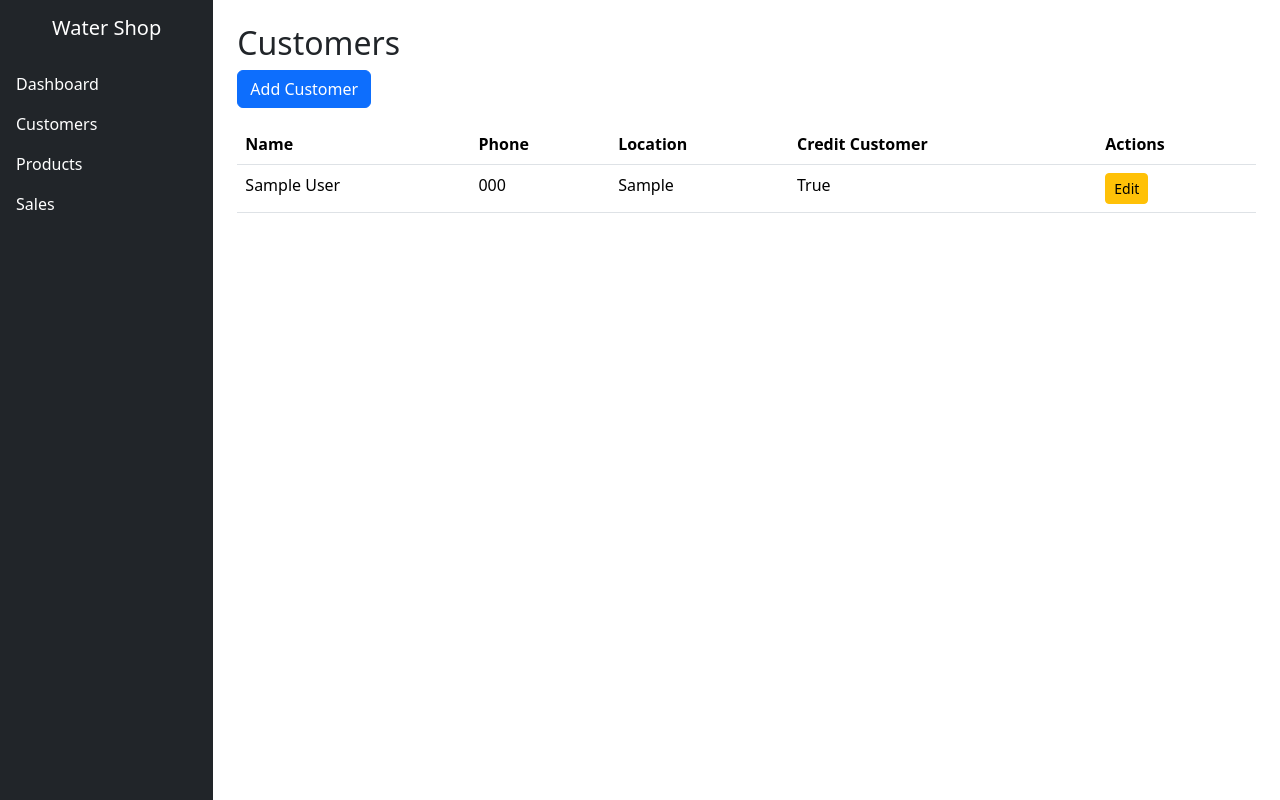
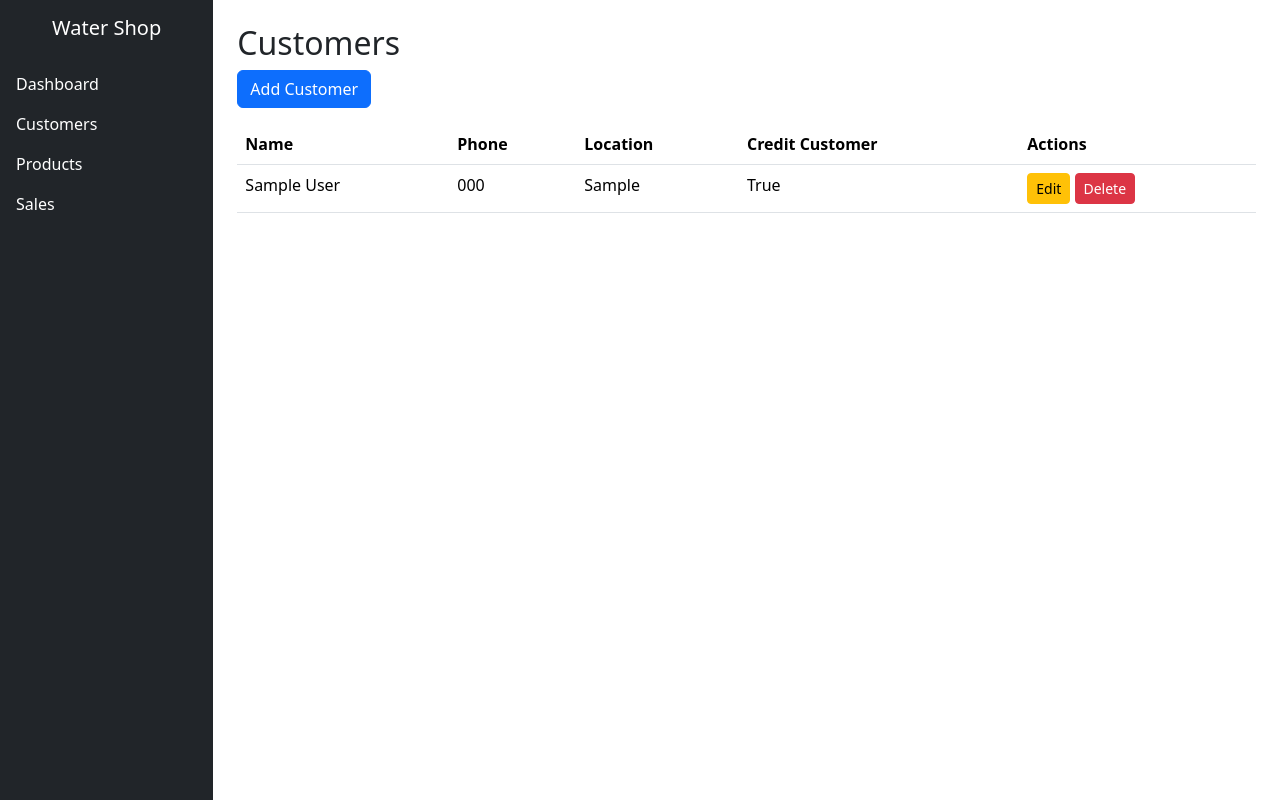
Before and after one commit to feliciaomollo/Water_Refill_Station, a Django app: page /customers/ in a window 1280 px wide. Run offline with Django 5.2, Linux system fonts and the light colour scheme; tables that the repository leaves empty hold one stand-in row (values such as "Sample post").

Commit message:
Add customer delete view, confirmation template, and delete button

```diff
--- a/shop/templates/shop/customer_list.html
+++ b/shop/templates/shop/customer_list.html
@@ -4,6 +4,7 @@
 <h2>Customers</h2>
 
 <a href="{% url 'customer_create' %}" class="btn btn-primary mb-3">Add Customer</a>
+
 
 <table class="table">
     <thead>
@@ -24,6 +25,8 @@
         <td>{{ customer.is_credit_customer }}</td>
         <td>
             <a href="{% url 'customer_update' customer.pk %}" class="btn btn-sm btn-warning">Edit</a>
+
+            <a href="{% url 'customer_delete' customer.pk %}" class="btn btn-sm btn-danger">Delete</a>
         </td>
     </tr>
     {% endfor %}
--- a/shop/urls.py
+++ b/shop/urls.py
@@ -5,5 +5,6 @@ urlpatterns = [
     path('test/', views.test_base, name='test_base'),
     path('customers/', views.customer_list, name='customer_list'),
     path('customers/add/', views.customer_create, name='customer_create'),
-    path('customers/<int:pk>/edit/', views.customer_update, name='customer_update'), #What <int:pk> means: this is a URL parameter — it captures whatever number appears in that position in the URL (e.g. /customers/3/edit/ captures 3) and passes it into your view as pk. int: means Django will only match if it's actually an integer — if someone visits /customers/abc/edit/ it won't match at all.
+    path('customers/<int:pk>/edit/', views.customer_update, name='customer_update'), #What <int:pk> means: this is a URL parameter — it captures whatever number appears in that position in the URL (e.g. /customers/3/edit/ captures 3)
+    path('customers/<int:pk>/delete/', views.customer_delete, name='customer_delete'),
 ]
--- a/shop/views.py
+++ b/shop/views.py
@@ -29,3 +29,10 @@ def customer_update(request, pk):
     else:
         form = CustomerForm(instance=customer)
     return render(request, 'shop/customer_form.html', {'form': form})
+
+def customer_delete(request, pk):
+    customer = get_object_or_404(Customer, pk=pk)
+    if request.method == 'POST':
+        customer.delete()
+        return redirect('customer_list')
+    return render(request, 'shop/customer_confirm_delete.html', {'customer': customer })
```
Also changed, not shown: shop/templates/shop/customer_confirm_delete.html (+13 -0 lines).
